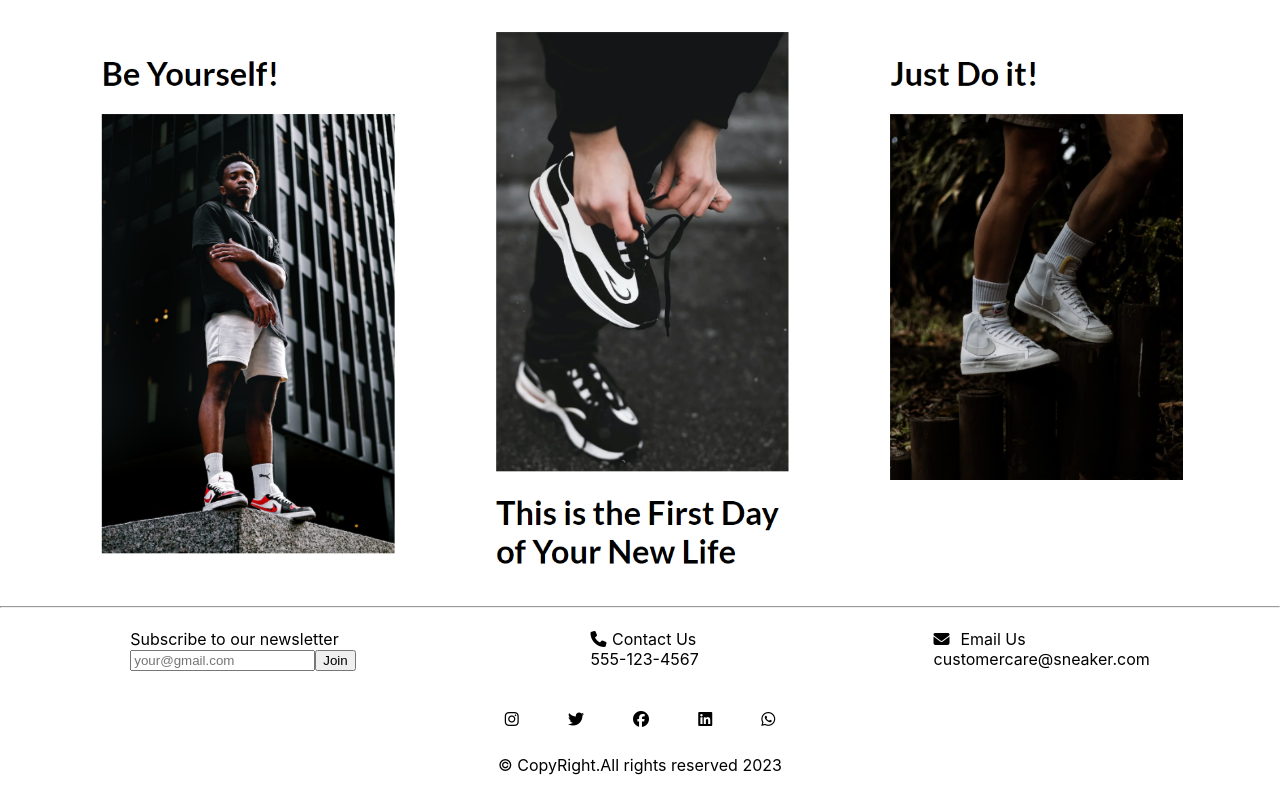
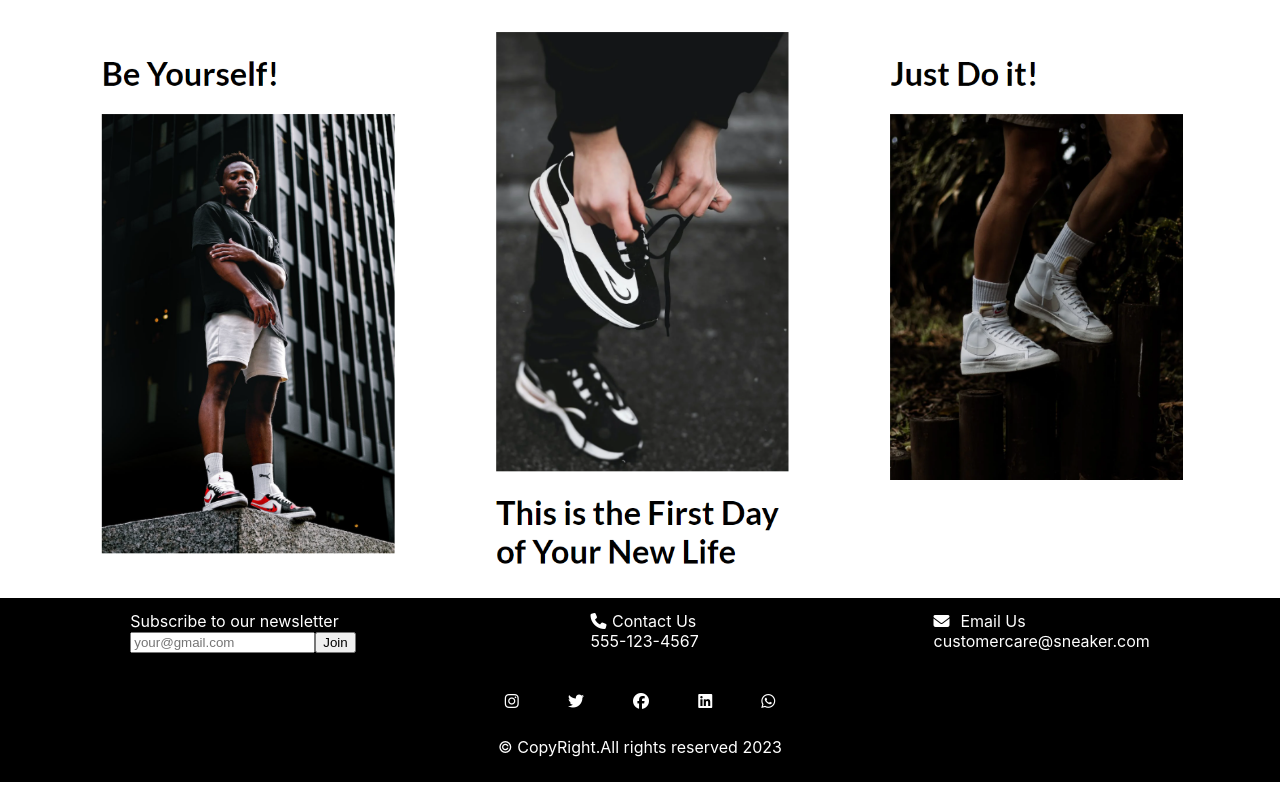
Before and after one commit to Sakshee1234/sneaker.github.io, a React (Create React App) app in the folder sneakerapp/: page / in a window 1280 px wide. Shown: the part 1561-2361 px from the top of the page. Built offline with nearby package versions, Linux system fonts and the light colour scheme.

Commit message:
implemeted switching tabs in navbar

```diff
--- a/sneakerapp/src/App.css
+++ b/sneakerapp/src/App.css
@@ -114,7 +114,9 @@ i{
   color:gray;
   text-align: center;
 }
-
+.footer{
+  background-color: #000;
+}
 .footer--firstline{
   display:flex;
   justify-content: space-around;
@@ -124,6 +126,10 @@ i{
   display:flex;
   flex-direction: column;
   justify-content: space-around;
+  color:white
+}
+.footer--contactno,.footer--emailid{
+  color:white;
 }
 .contactus{
   display:flex;
@@ -131,7 +137,7 @@ i{
   justify-content:center;
 }
 .contactus--icon{
-  color:black;
+  color:white;
   margin:0% 2%;
 }
 .contactus--icon:hover{
@@ -141,6 +147,7 @@ i{
   display: flex;
   justify-content: center;
   padding-bottom: 2%;
+  color:white
 }
 
 .contact--link:hover{
--- a/sneakerapp/src/App.js
+++ b/sneakerapp/src/App.js
@@ -4,10 +4,10 @@ import Navbar from './components/Navbar.js';
 import Card from './components/Card.js';
 import Footer from './components/Footer';
 import Shoppingcard from './components/shoppingcard';
-import {airforce} from './shoppingcardsdata.js';
+import {AIRFORCE,JORDAN,CRATER,HIPPIE,BLAZER} from './shoppingcardsdata.js';
 import img from "./images/img.png"
-import { Link} from "react-router-dom";
 import Checkout from './components/checkoutform';
+
 const data=[
   {
       icon:"fa-solid fa-truck-fast",
@@ -35,9 +35,21 @@ function App() {
       )
   })
 
-  const [shoppingcard,setShoppingcard]=React.useState(airforce);
+  const [shoppingcard,setShoppingcard]=React.useState(AIRFORCE);
+  function changeTab(str){
+    if(str==="BLAZER")
+    setShoppingcard(BLAZER);
+    else if(str==="AIRFORCE")
+    setShoppingcard(AIRFORCE);
+    else if(str==="JORDAN")
+    setShoppingcard(JORDAN);
+    else if(str==="CRATER")
+    setShoppingcard(CRATER);
+    else if(str==="HIPPIE")
+    setShoppingcard(HIPPIE);
+  }
 
-  const airforcels=shoppingcard.map(function(data){
+  const shoppingcards=shoppingcard.map(function(data){
     return(
       <Shoppingcard
         data={data}
@@ -46,37 +58,32 @@ function App() {
     )
   })
 
-  const [displayForm,setDisplayForm]=React.useState(false);
+  const [displayForm,setDisplayForm]=React.useState(true);
 
   function toggleForm(){
     setDisplayForm(prevDisplayForm=>!prevDisplayForm)
   }
 
-  const styleDisplayForm={
-    display: displayForm ? "block":"none"
-  }
   return (
     <>
-      <div className="App">
-
-        <Navbar/>
+      {displayForm && <div className="App">
+        <Navbar
+        changeTab={changeTab}
+        />
         <div className="salescards">
-          {airforcels}
+          {shoppingcards}
         </div>
         <div className="cardsthree">
           {cards}
         </div>
         <img src={img} className="footimage"/>
-        <hr/>
         <Footer/>
-
-      </div>
-      <div className='checkoutform' style={styleDisplayForm}>
+      </div>}
+      {!displayForm && <div className='checkoutform' >
           <Checkout
             toggleForm={toggleForm}
           />
-      </div>
-
+      </div>}
     </>
   );
 }
--- a/sneakerapp/src/components/Footer.js
+++ b/sneakerapp/src/components/Footer.js
@@ -4,7 +4,7 @@ export default function Footer(props){
     const currDate=new Date();
     const currYear=currDate.getFullYear();
     return (
-        <div>
+        <div className="footer">
             <div className="footer--firstline">
                 <span className="footer--subscribe">
                     Subscribe to our newsletter
@@ -15,13 +15,13 @@ export default function Footer(props){
                         </span>
                     </div>
                 </span>
-                <span><i className="fa-solid fa-phone"></i>
+                <span className="footer--contactno"><i className="fa-solid fa-phone"></i>
                         Contact Us
                     <div className="contact--link">
                         555-123-4567
                     </div>
                 </span>
-                <span><i className="fa-solid fa-envelope"></i>
+                <span className="footer--emailid"><i className="fa-solid fa-envelope"></i>
                         Email Us
                     <div className="contact--link">
                         customercare@sneaker.com
--- a/sneakerapp/src/components/Navbar.js
+++ b/sneakerapp/src/components/Navbar.js
@@ -1,6 +1,7 @@
 import React from "react"
 
-export default function Navbar() {
+export default function Navbar(props) {
+
     return (
         <>
             <nav>
@@ -16,14 +17,13 @@ export default function Navbar() {
                         <i className="fa-duotone fa-shopping-cart fa nav--cart-icon"></i>
                         <i className="fa-duotone fa-heart fa nav--wishlist"></i>
                     </div>
-                    {/* <div className="nav--limited-offer">Limited Offer</div> */}
                 </div>
                 <div className='nav--secondline'>
-                    <a className="nav--categories">AIR FORCE</a>
-                    <a className="nav--categories">JORDAN</a>
-                    <a className="nav--categories">BLAZER</a>
-                    <a className="nav--categories">CRATER</a>
-                    <a className="nav--categories">HIPPIE</a>
+                    <a className="nav--categories" onClick={()=>props.changeTab('AIRFORCE')}>AIR FORCE</a>
+                    <a className="nav--categories" onClick={()=>props.changeTab('JORDAN')}>JORDAN</a>
+                    <a className="nav--categories" onClick={()=>props.changeTab('BLAZER')}>BLAZER</a>
+                    <a className="nav--categories" onClick={()=>props.changeTab('CRATER')}>CRATER</a>
+                    <a className="nav--categories" onClick={()=>props.changeTab('HIPPIE')}>HIPPIE</a>
                 </div>
             </nav>
         </>
--- a/sneakerapp/src/components/shoppingcard.js
+++ b/sneakerapp/src/components/shoppingcard.js
@@ -31,7 +31,6 @@ export default function Shoppingcard(props){
                 </div>
                 <div className="shoppingcard--icons">
                     <i className="fa-duotone fa-heart fa shoppingcard--wishlist" style={wishliststyle} onClick={addOrRemovefromWishlist}></i>
-                    {/* <i className="fa-duotone fa-shopping-cart fa" style={cartstyle} onClick={addOrRemovefromCart}></i> */}
                 </div>
 
                 <div className="shoppingcard--price">
--- a/sneakerapp/src/shoppingcardsdata.js
+++ b/sneakerapp/src/shoppingcardsdata.js
@@ -124,7 +124,7 @@ export const shoppingcarddata=[
 
 
 
-export const airforce = [
+export const AIRFORCE = [
     {
       image: "https://dummywebsite.com/images/nike_air_max_90.jpg",
       title: "NikeAirFliteLite",
@@ -170,7 +170,7 @@ export const airforce = [
     }
   ];
 
- export const jordan = [
+ export const JORDAN = [
     {
       image: "https://dummywebsite.com/images/nike_air_max_90.jpg",
       title: "NikeBlazerLow",
@@ -215,7 +215,7 @@ export const airforce = [
     }
   ];
 
-  export const blazer = [
+  export const BLAZER = [
     {
       image: "https://dummywebsite.com/images/nike_air_max_90.jpg",
       title: "NikeDownShifter",
@@ -260,7 +260,7 @@ export const airforce = [
     }
   ];
 
-  export const crater = [
+  export const CRATER = [
     {
       image: "https://dummywebsite.com/images/nike_air_max_90.jpg",
       title: "NikeKillshot",
@@ -307,7 +307,7 @@ export const airforce = [
   ];
 
 
-  export const hippie = [
+  export const HIPPIE = [
     {
       image: "https://dummywebsite.com/images/nike_air_max_90.jpg",
       title: "NikePegasus",
```
Also changed, not shown: sneakerapp/src/Data.js (added, +18 -0 lines). Lines whose indentation alone changed are shown as unchanged.
